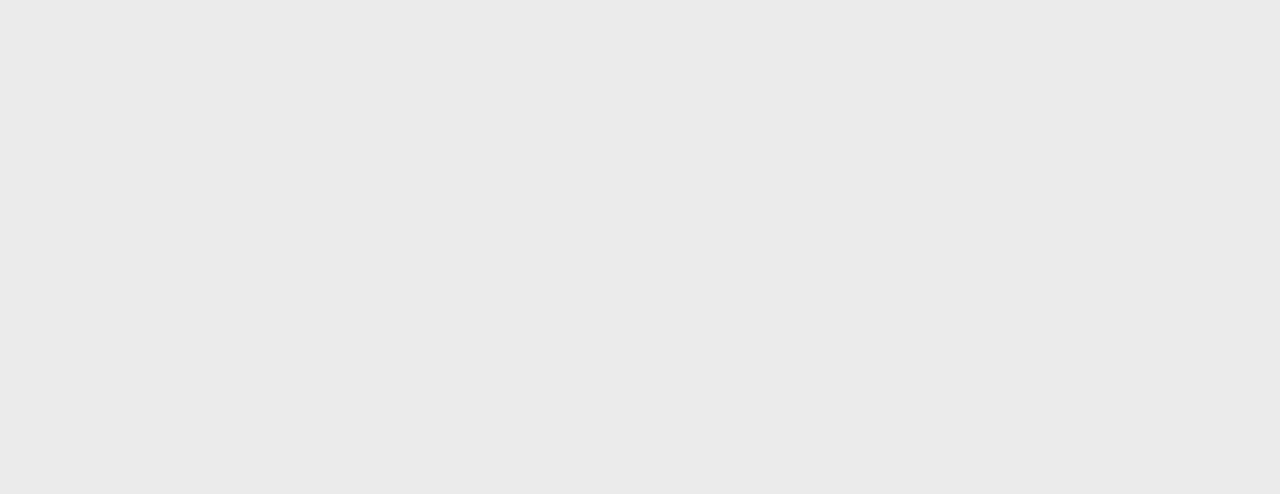
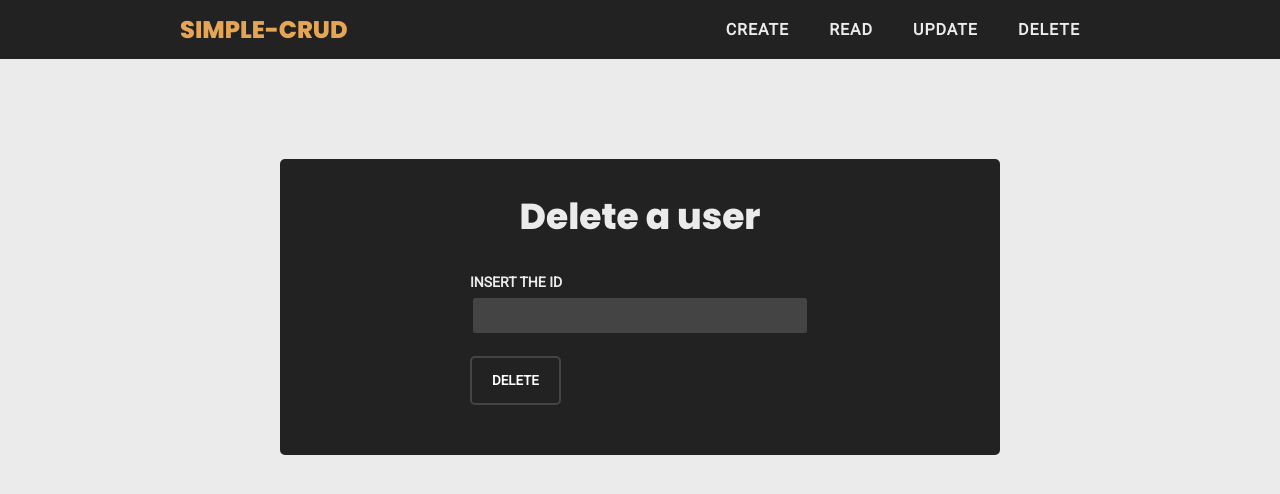
Before and after one commit to codenads/simple-crud, a React (Create React App) app in the folder frontend/: page /delete in a window 1280 px wide. Shown: the top 494 px of the page. Built offline with nearby package versions, Linux system fonts and the light colour scheme.

Commit message:
Atualização no CSS, linguagem e frontend do delete

```diff
--- a/frontend/src/components/Create/index.tsx
+++ b/frontend/src/components/Create/index.tsx
@@ -7,7 +7,7 @@ const Create = () => {
         <div>
             <Header />
             <main className="container main smaller">
-                <h2>Criar um usuário</h2>
+                <h2>Create a user</h2>
                 <form>
                     <label htmlFor="name">Name</label>
                     <input name="name" id="name" type="text"/>
@@ -18,7 +18,7 @@ const Create = () => {
                     <label htmlFor="phone">Phone</label>
                     <input name="phone" id="phone" type="text"/>
 
-                    <button type="submit">Cadastrar</button>
+                    <button type="submit">Sign up</button>
                 </form>
             </main>
         </div>
--- a/frontend/src/components/Create/styles.css
+++ b/frontend/src/components/Create/styles.css
@@ -28,6 +28,11 @@ form label {
 
 form input {
     display: block;
+
+    background: #444;
+
+    color: rgb(235,235,235);
+
     width: 100%;
     outline: none;
     padding: 10px;
@@ -46,7 +51,7 @@ form input + label {
 }
 
 form button {
-    border: 2px solid rgb(235,235,235);
+    border: 2px solid #444;
     border-radius: 5px;
     outline: none;
     background: #222;
--- /dev/null
+++ b/frontend/src/components/Delete/index.tsx
@@ -0,0 +1,23 @@
+import React from 'react';
+
+
+import './styles.css';
+import Header from '../Header';
+
+const Delete = () => {
+    return (
+        <div>
+            <Header />
+            <main className="container main smaller">
+                <h2>Delete a user</h2>
+                <form>
+                    <label htmlFor="id">Insert the ID</label>
+                    <input type="text"/>
+                    <button type="submit">Delete</button>
+                </form>
+            </main>
+        </div>
+    );
+}
+
+export default Delete;
--- a/frontend/src/components/Header/index.tsx
+++ b/frontend/src/components/Header/index.tsx
@@ -13,7 +13,7 @@ const Header = () => {
                     <li><Link to="/create">Create</Link></li>
                     <li><Link to="/read">Read</Link></li>
                     <li><Link to="/update">Update</Link></li>
-                    <li><Link to="/create">Delete</Link></li>
+                    <li><Link to="/delete">Delete</Link></li>
                 </ul>
             </nav>
         </header>
--- a/frontend/src/components/Main/index.tsx
+++ b/frontend/src/components/Main/index.tsx
@@ -9,9 +9,9 @@ const Main = () => {
             <Header />
             <main className="container main">
                 <div className="inner-container">
-                    <h1>Seja bem-vindo ao<br /> SIMPLE-CRUD</h1>
-                    <p>As tecnologias utilizadas no <span>backend</span> foram Node.JS em conjunto com <span>Typescript</span>.<br />
-                Frontend feito com <span>React.js</span> também em conjunto com <span>Typescript</span>.
+                    <h1>Welcome to<br /> SIMPLE-CRUD</h1>
+                    <p>The technologies used in the <span>backend</span> was Node.JS alongside with <span>Typescript</span>.<br />
+                Frontend made with <span>React.js</span> also alongside with <span>Typescript</span>.
                 </p>
                 </div>
             </main>
--- a/frontend/src/components/Read/index.tsx
+++ b/frontend/src/components/Read/index.tsx
@@ -8,7 +8,7 @@ const Read = () => {
         <div>
             <Header />
             <main className="container main smaller">
-                <h2>Lista de usuários</h2>
+                <h2>All users</h2>
                 <ul className="user-list">
                     <li className="user-item">
                         <span>Name</span>
--- a/frontend/src/components/Update/index.tsx
+++ b/frontend/src/components/Update/index.tsx
@@ -9,8 +9,11 @@ const Update = () => {
         <div>
             <Header />
             <main className="container main smaller">
-                <h2>Atualizar um usuário</h2>
+                <h2>Update a user</h2>
                 <form>
+                    <label htmlFor="id">Insert the ID</label>
+                    <input type="text"/>
+
                     <label htmlFor="name">Name</label>
                     <input name="name" id="name" type="text"/>
 
@@ -20,7 +23,7 @@ const Update = () => {
                     <label htmlFor="phone">Phone</label>
                     <input name="phone" id="phone" type="text"/>
 
-                    <button type="submit">Atualizar</button>
+                    <button type="submit">Update</button>
                 </form>
             </main>
         </div>
--- a/frontend/src/routes.tsx
+++ b/frontend/src/routes.tsx
@@ -4,6 +4,7 @@ import Main from './components/Main';
 import Create from './components/Create';
 import Read from './components/Read';
 import Update from './components/Update'
+import Delete from './components/Delete'
 
 const Routes = () => {
     return (
@@ -12,6 +13,7 @@ const Routes = () => {
             <Route component={Create} path="/create" />
             <Route component={Read} path="/read" />
             <Route component={Update} path="/update" />
+            <Route component={Delete} path="/delete" />
         </BrowserRouter>
     );
 }
```
Also changed, not shown: frontend/src/components/Delete/styles.css (added).
